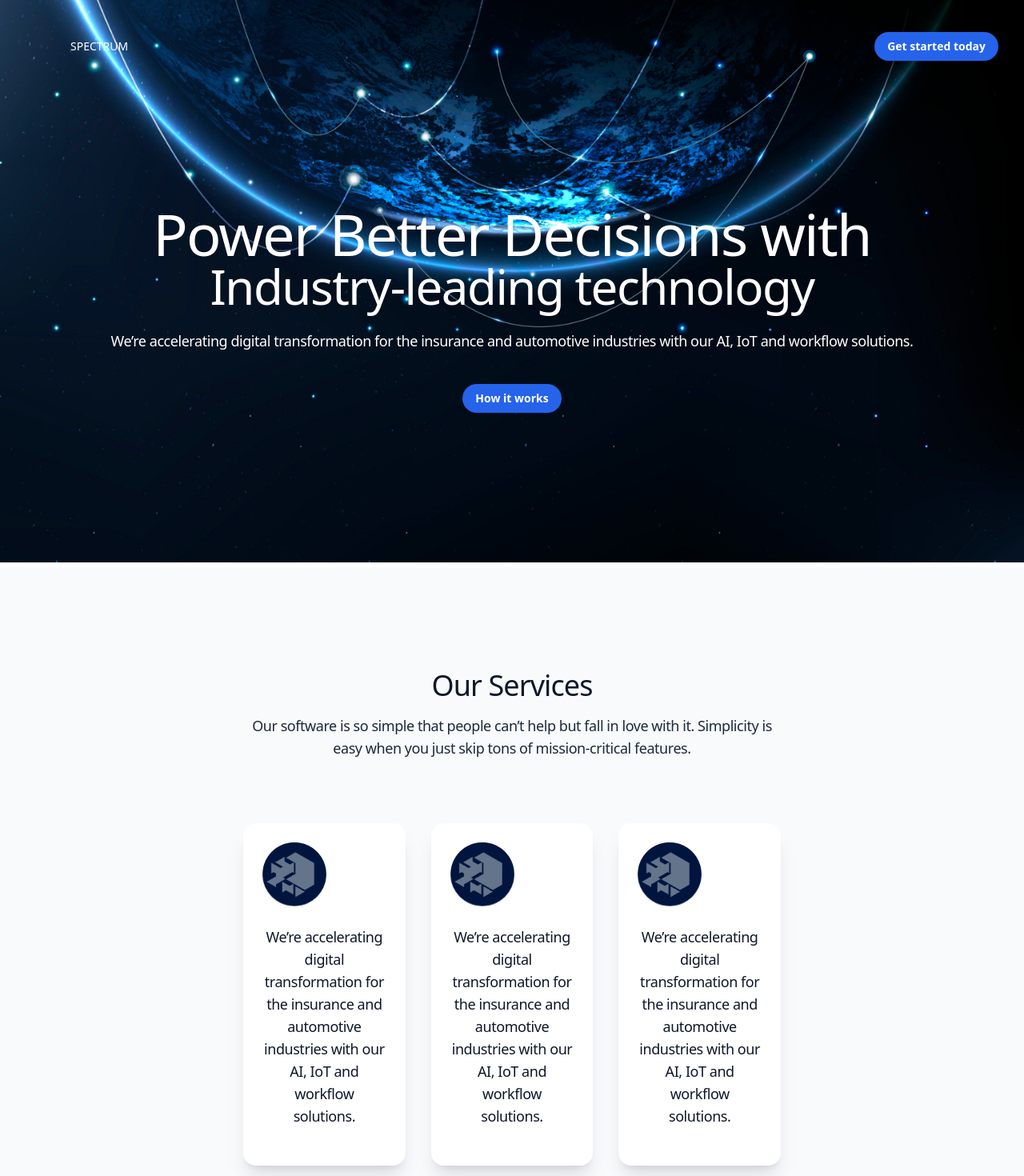
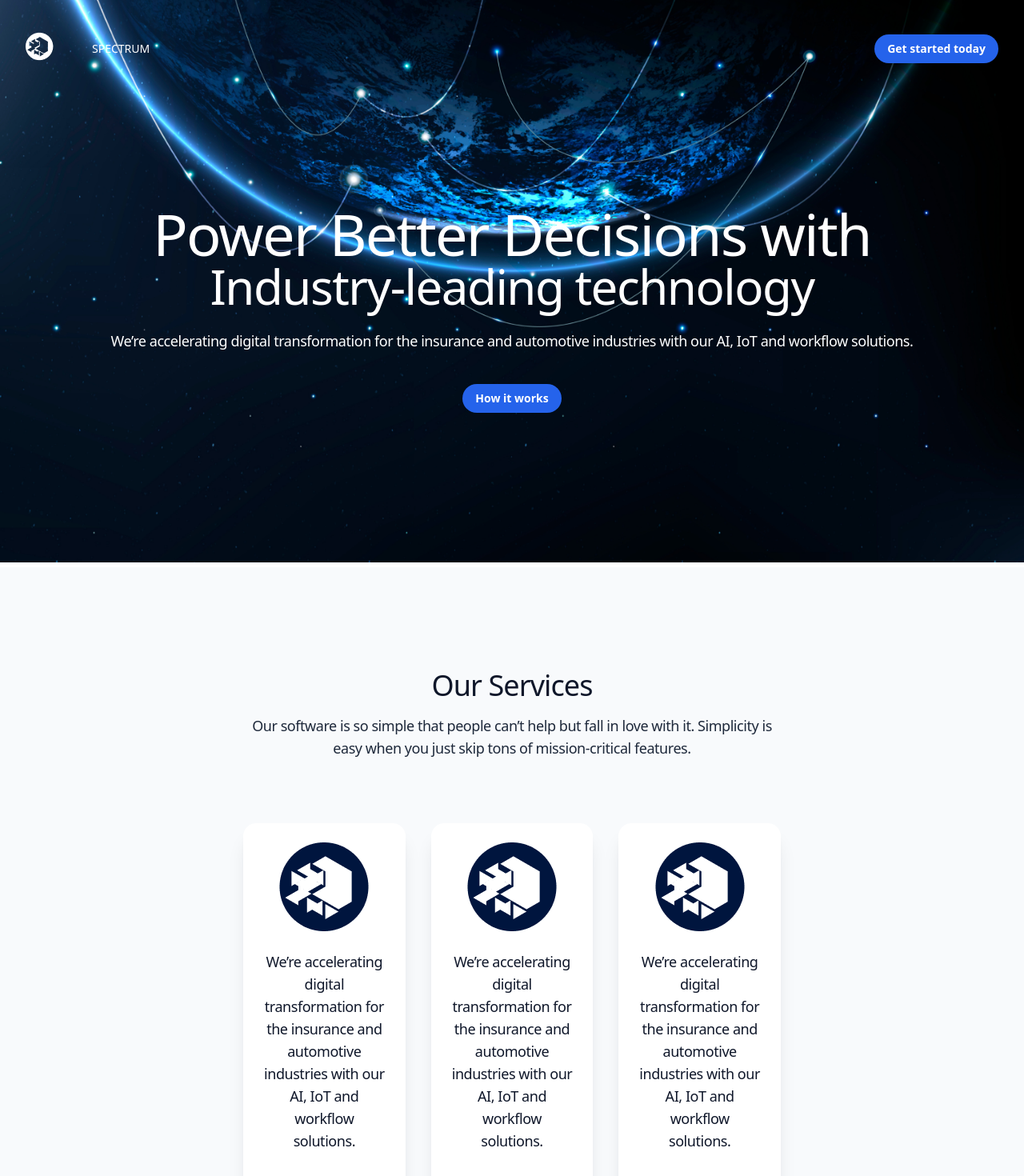
Before and after one commit to kirsten-tay/spectrum-iot, a Next.js app: page / in a window 1280 px wide. Shown: the top 1470 px of the page at 80% size. Built offline with nearby package versions, Linux system fonts and the light colour scheme.

Commit message:
added a logo

```diff
--- a/pages/Header.jsx
+++ b/pages/Header.jsx
@@ -5,6 +5,8 @@ import clsx from 'clsx'
 
 import { ButtonLink } from '../src/components/Button.jsx'
 import { Container } from '../src/components/Container'
+import Logo from '../images/Vector.jpg'
+
 import Image from 'next/image'
 
 function MobileNavigation() {
@@ -88,7 +90,8 @@ export function Header() {
               <Link href="#">
                 <a>
                   <span className="sr-only">Home</span>
-                  {/* <Image /> */}
+                  <Image src={Logo} className="h-auto w-full"
+                   />
 
                   {/* <Logo className="h-10 w-auto" />*/}
                 </a>
@@ -96,7 +99,7 @@ export function Header() {
             </li>
             <li className="ml-12 hidden md:block">
               <Link href="#">
-                <a className="rounded-lg py-1 px-2 text-white hover:bg-slate-100 hover:text-slate-900">
+                <a className="rounded-lg py-1 text-white hover:bg-slate-100 hover:text-slate-900">
                   SPECTRUM
                 </a>
               </Link>
--- a/src/Aboutus.jsx
+++ b/src/Aboutus.jsx
@@ -1,6 +1,8 @@
 import Image from 'next/image'
 
 import { Container } from '../src/components/Container'
+import Logos from '../images/Vector.jpg'
+
 
 
 export function Aboutus() {
@@ -20,8 +22,9 @@ export function Aboutus() {
           >
           When you know us,You love us
           </h2>
-          <div className=" h-20 w-20 items-center   rounded-full bg-white">
-              .
+          <div className="flex w-full h-full justify-center items-center   rounded-full">
+          <Image src={Logos} className="h-40 w-full"
+      />
               </div>
           <p className="flex justify-center mt-4 text-lg tracking-tight text-white">
             "From residential homes to commercial businesses, a wide range of customers
--- a/src/Ourservices.jsx
+++ b/src/Ourservices.jsx
@@ -30,7 +30,7 @@ export function Ourservices() {
 
           <ul className="flex mx-auto  mt-16 grid max-w-3xl grid-cols-1 gap-6 sm:gap-8 lg:mt-20 lg:max-w-none  lg:grid-cols-3">
             <li className=" relative  rounded-2xl bg-white p-6 shadow-xl shadow-slate-900/10">
-            <div className=" h-20 w-20 items-center   rounded-full bg-slate-500">
+            <div className="flex w-full justify-center items-center   rounded-full">
             <Image src={logo} className="h-auto w-full"
       />
               </div>
@@ -41,7 +41,7 @@ export function Ourservices() {
             </li>
 
             <li className=" relative rounded-2xl bg-white p-6 shadow-xl shadow-slate-900/10">
-            <div className=" h-20 w-20 items-center  rounded-full bg-slate-500">
+            <div className="flex w-full justify-center items-center   rounded-full">
             <Image src={logo} className="h-auto w-full"
       />
               </div>
@@ -52,7 +52,7 @@ export function Ourservices() {
             </li>
 
             <li className=" relative rounded-2xl bg-white p-6 shadow-xl shadow-slate-900/10">
-            <div className=" h-20 w-20 items-center rounded-full bg-slate-500">
+            <div className="flex w-full justify-center items-center   rounded-full">
             <Image src={logo} className="h-auto w-full"
       />
               </div>
```
Also changed, not shown: images/latest1.png (added), images/latest2.png (added).
